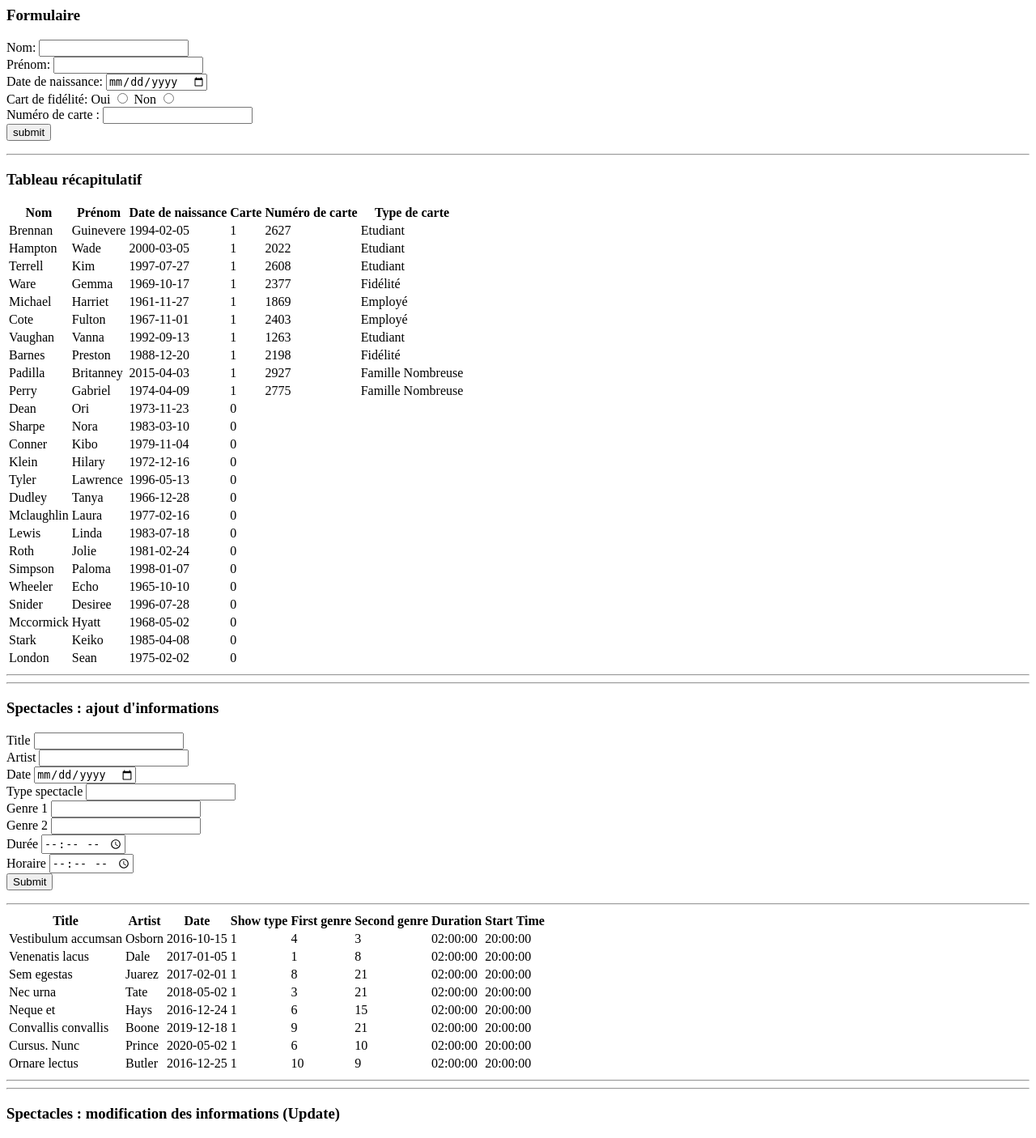
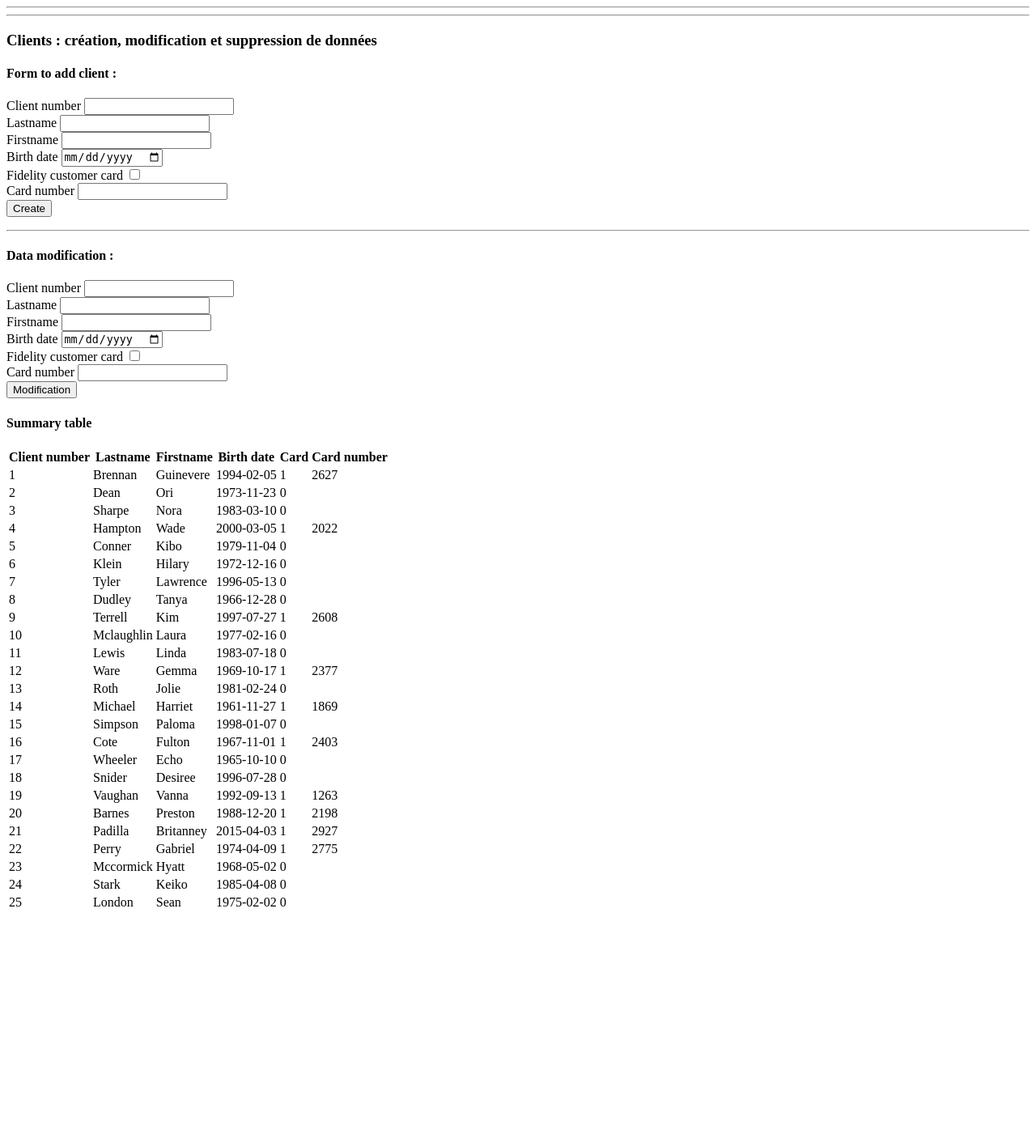
Before and after one commit to JodieAddis/Becode_php, a PHP site: page / in a window 1280 px wide. Shown: the whole page at 81% size. After the commit the page ends 1120 px from the top, so only its background shows below. Run offline with PHP 8.4, Linux system fonts and the light colour scheme; data comes from the database, SQL or seed files in the repository; data that the repository does not hold is empty.

Commit message:
Partie 'add new data to database' finie.

```diff
--- a/CRUD_2/index.php
+++ b/CRUD_2/index.php
@@ -10,7 +10,7 @@
             die('Erreur : '.$e->getMessage());
     }
 ?>
-<html>
+<!-- <html>
     <body>
         <h3>Formulaire </h3>
         <form action="" method="post">
@@ -30,62 +30,62 @@
             <input type="submit" name="submit" value="submit">
         </form>
         <hr>
-        <h3>Tableau récapitulatif</h3>
+        <h3>Tableau récapitulatif</h3> -->
         <?php
         //Affichage du tableau avec les données des clients
-        $tab = $pdo->prepare('SELECT * FROM clients
-        LEFT JOIN cards ON cards.cardNumber = clients.cardNumber
-        LEFT JOIN cardtypes ON cardtypes.id = cards.cardTypesId;
-        ');
-        $tab->execute();
-        $tab_client = $tab->fetchAll();
+        // $tab = $pdo->prepare('SELECT * FROM clients
+        // LEFT JOIN cards ON cards.cardNumber = clients.cardNumber
+        // LEFT JOIN cardtypes ON cardtypes.id = cards.cardTypesId;
+        // ');
+        // $tab->execute();
+        // $tab_client = $tab->fetchAll();
         ?>
-        <table>
+        <!-- <table>
             <th>Nom</th>
             <th>Prénom</th>
             <th>Date de naissance</th>
             <th>Carte</th>
             <th>Numéro de carte</th>
-            <th>Type de carte</th>
-            <?php foreach($tab_client as $data_client): ?>
-                <tr>
+            <th>Type de carte</th> -->
+            <!-- <?php foreach($tab_client as $data_client): ?> -->
+                <!-- <tr>
                     <td><?php echo $data_client['lastName']; ?></td>
                     <td><?php echo $data_client['firstName']; ?></td>
                     <td><?php echo $data_client['birthDate']; ?></td>
                     <td><?php echo $data_client['card']; ?></td>
                     <td><?php echo $data_client['cardNumber']; ?></td>
                     <td><?php echo $data_client['type']; ?></td>
-                </tr>
-            <?php endforeach; ?>
-        </table>
+                </tr> -->
+            <!-- <?php endforeach; ?> -->
+        <!-- </table> -->
         <?php
         //Vérification de l'existence des variables + que le champ ne doit pas rester vide pour certains paramètres
-        if((isset($_POST['nome'])) || !empty($_POST['nom']) || (isset($_POST['prenom'])) || !empty($_POST['prenom']) || (isset($_POST['birth'])) || !empty($_POST['birth']) || (isset($_POST['card_client'])) || !empty($_POST['card_client']) || (isset($_POST['card_number_client']))){
-            $lastName = ($_POST['nom']);
-            $firstName = ($_POST['prenom']);
-            $birth = ($_POST['birth']);
-            $card = ($_POST['card_client']);
-            $cardNumber = ($_POST['card_number_client']);
-            $typeCard = ($_POST['type_card']);
-            if(isset($_POST['submit'])){
-                $newData = $pdo->prepare('INSERT INTO clients (lastName, firstName, birthDate, card, cardNumber) VALUE (:lastName, :firstName, :birthDate, :card, :cardNumber);');
-                $newData->execute([
-                    'lastName' => $lastName,
-                    'firstName' => $firstName,
-                    'birthDate' => $birth,
-                    'card' => $card,
-                    'cardNumber' => $cardNumber,
-                ]) or die();
-                if($_POST['card_client'] == "Oui"){
-                    echo $cardNumber;
-                } else {
-                    NULL;
-                }
-            }
-            $newData->closeCursor();
-        }
+        // if((isset($_POST['nome'])) || !empty($_POST['nom']) || (isset($_POST['prenom'])) || !empty($_POST['prenom']) || (isset($_POST['birth'])) || !empty($_POST['birth']) || (isset($_POST['card_client'])) || !empty($_POST['card_client']) || (isset($_POST['card_number_client']))){
+        //     $lastName = ($_POST['nom']);
+        //     $firstName = ($_POST['prenom']);
+        //     $birth = ($_POST['birth']);
+        //     $card = ($_POST['card_client']);
+        //     $cardNumber = ($_POST['card_number_client']);
+        //     $typeCard = ($_POST['type_card']);
+        //     if(isset($_POST['submit'])){
+        //         $newData = $pdo->prepare('INSERT INTO clients (lastName, firstName, birthDate, card, cardNumber) VALUE (:lastName, :firstName, :birthDate, :card, :cardNumber);');
+        //         $newData->execute([
+        //             'lastName' => $lastName,
+        //             'firstName' => $firstName,
+        //             'birthDate' => $birth,
+        //             'card' => $card,
+        //             'cardNumber' => $cardNumber,
+        //         ]) or die();
+        //         if($_POST['card_client'] == "Oui"){
+        //             echo $cardNumber;
+        //         } else {
+        //             NULL;
+        //         }
+        //     }
+        //     $newData->closeCursor();
+        // }
         ?>
-        <hr>
+        <!-- <hr>
         <hr>
         <h3>Spectacles : ajout d'informations</h3>
         <form action="" method="post">
@@ -107,13 +107,13 @@
             <input type="time" min="21:00" max="00:00" name="start"><br>
             <input type="submit" value="Submit" name="submit">
         </form>
-        <hr>
+        <hr> -->
         <?php
-        $show = $pdo->prepare('SELECT * FROM shows;');
-        $show->execute();
-        $show_data = $show->fetchAll();
+        // $show = $pdo->prepare('SELECT * FROM shows;');
+        // $show->execute();
+        // $show_data = $show->fetchAll();
         ?>
-        <table>
+        <!-- <table>
             <th>Title</th>
             <th>Artist</th>
             <th>Date</th>
@@ -121,10 +121,10 @@
             <th>First genre</th>
             <th>Second genre</th>
             <th>Duration</th>
-            <th>Start Time</th>
-            <?php foreach($show_data as $data): ?>
+            <th>Start Time</th> -->
+            <!-- <?php foreach($show_data as $data): ?> -->
             <!-- Affichage des données -->
-                <tr>
+                <!-- <tr>
                     <td><?php echo $data['title']; ?></td>
                     <td><?php echo $data['performer']; ?></td>
                     <td><?php echo $data['date']; ?></td>
@@ -133,38 +133,137 @@
                     <td><?php echo $data['secondGenreId']; ?></td>
                     <td><?php echo $data['duration']; ?></td>
                     <td><?php echo $data['startTime']; ?></td>
-                </tr>
-                <?php endforeach; ?>
-        </table>
+                </tr> -->
+                <!-- <?php endforeach; ?> -->
+        <!-- </table> -->
         <!-- Insertion de nouvelles données dans le tableau -->
         <?php
-        if( isset($_POST['title']) || !empty($_POST['title']) || isset($_POST['artist']) || !empty($_POST['artist']) || isset($_POST['date']) || !empty($_POST['date']) || isset($_POST['type']) || !empty($_POST['type']) || isset($_POST['genre_1']) || !empty($_POST['genre_1']) || isset($_POST['genre_2']) || !empty($_POST['genre_2'])  || isset($_POST['duree']) || !empty($_POST['duree']) || isset($_POST['start']) || !empty($_POST['start'])){
-            $title = ($_POST['title']);
-            $artist = ($_POST['artist']);
-            $date = ($_POST['date']);
-            $type = ($_POST['type']);
-            $genre_1 = ($_POST['genre_1']);
-            $genre_2 = ($_POST['genre_2']);
-            $duration = ($_POST['duree']);
-            $startTime = ($_POST['start']);
-            if(isset($_POST['submit'])){
-                $new_info = $pdo->prepare('INSERT INTO shows (title, perfomer, date, showTypesId, firstGenresId, secondGenreId, duration, startTime) VALUE (:title, :perfomer, :date, :showTypesId, :firstGenresId, :secondGenreId, :duration, :startTime) ;');
-                $new_info->execute([
-                    'title' =>$title,
-                    'performer' => $artist,
-                    'date' => $date,
-                    'showTypesId' => $type,
-                    'firstGenresId' => $genre_1,
-                    'secondGenreId' => $genre_2,
-                    'duration' => $duration,
-                    'startTime' => $startTime
-                ]) or die();
-            }
-        }
+        // if( isset($_POST['title']) || !empty($_POST['title']) || isset($_POST['artist']) || !empty($_POST['artist']) || isset($_POST['date']) || !empty($_POST['date']) || isset($_POST['type']) || !empty($_POST['type']) || isset($_POST['genre_1']) || !empty($_POST['genre_1']) || isset($_POST['genre_2']) || !empty($_POST['genre_2'])  || isset($_POST['duree']) || !empty($_POST['duree']) || isset($_POST['start']) || !empty($_POST['start'])){
+        //     $title = ($_POST['title']);
+        //     $artist = ($_POST['artist']);
+        //     $date = ($_POST['date']);
+        //     $type = ($_POST['type']);
+        //     $genre_1 = ($_POST['genre_1']);
+        //     $genre_2 = ($_POST['genre_2']);
+        //     $duration = ($_POST['duree']);
+        //     $startTime = ($_POST['start']);
+        //     if(isset($_POST['submit'])){
+        //         $new_info = $pdo->prepare('INSERT INTO shows (title, perfomer, date, showTypesId, firstGenresId, secondGenreId, duration, startTime) VALUE (:title, :perfomer, :date, :showTypesId, :firstGenresId, :secondGenreId, :duration, :startTime) ;');
+        //         $new_info->execute([
+        //             'title' =>$title,
+        //             'performer' => $artist,
+        //             'date' => $date,
+        //             'showTypesId' => $type,
+        //             'firstGenresId' => $genre_1,
+        //             'secondGenreId' => $genre_2,
+        //             'duration' => $duration,
+        //             'startTime' => $startTime
+        //         ]) or die();
+        //     }
+        // }
         ?>
         <hr>
         <hr>
 
-        <h3>Spectacles : modification des informations (Update)</h3>
+        <h3>Clients : création, modification et suppression de données</h3>
+        <h4>Form to add client : </h4>
+        <form action="" method="post">
+            <label for="client_number">Client number</label>
+            <input type="text" name="client_number"><br>
+            <label for="lastname">Lastname</label>
+            <input type="text" name="lastname"><br>
+            <label for="firstname">Firstname</label>
+            <input type="text" name="firstname"><br>
+            <label for="birth_date">Birth date</label>
+            <input type="date" name="birth_date"><br>
+            <label for="checkbox">Fidelity customer card</label>
+            <input type="checkbox" name="checkbox"><br>
+            <label for="number_card">Card number</label>
+            <input type="number" name="number_card"><br>
+            <input type="submit" name="Create" value="Create" id="Create">
+
+        </form>
+        <!-- Insertion de nouvelles données -->
+            <?php
+            if( isset($_POST['client_number']) || !empty($_POST['client_number']) || isset($_POST['lastname']) || !empty($_POST['lastname']) || isset($_POST['firstname']) || !empty($_POST['firstname']) || isset($_POST['birth_date']) || !empty($_POST['birth_date']) || isset($_POST['checkbox']) || isset($_POST['number_card'])){
+                $clientNumber = $_POST['client_number'];
+                $lastname = $_POST['lastname'];
+                $firstname = $_POST['firstname'];
+                $birth_date = $_POST['birth_date'];
+                $card_fid = $_POST['checkbox'];
+                $number_card = $_POST['number_card'];
+                if(isset($_POST['Create'])){
+                    $add_client = $pdo->prepare('INSERT INTO clients (id, lastName, firstName, birthDate, card, cardNumber) VALUE (:client_number, :lastName, :firstName, :birthDate, :card, :number_card)');
+                    $add_client->execute([
+                        'client_number' => $clientNumber,
+                        'lastName' => $lastname,
+                        'firstName' => $firstname,
+                        'birthDate' => $birth_date,
+                        'card' => $card_fid,
+                        'number_card' => $number_card
+                    ]);
+                }
+            }
+            ?>
+        <hr>
+        <h4>Data modification : </h4>
+        <form action="" method="post">
+            <label for="number_modif">Client number</label>
+            <input type="number" name="number_modif"><br>
+            <label for="lastname_modif">Lastname</label>
+            <input type="text" name="lastname_modif"><br>
+            <label for="firstname_modif">Firstname</label>
+            <input type="text" name="firstname_modif"><br>
+            <label for="birth_modif">Birth date</label>
+            <input type="date" name="birth_modif"><br>
+            <label for="card_modif">Fidelity customer card</label>
+            <input type="checkbox" name="card_modif"><br>
+            <label for="number_card_modif">Card number</label>
+            <input type="number" name="number_card_modif"><br>
+            <input type="submit" name="modification" value="Modification">
+        </form>
+        <?php
+        // if(isset($nameModif) || !empty($nameModif) || isset($firstnameModif) || !empty($firstnameModif) || isset($birth_modif) || !empty($birth_modif) || isset($card_modif) || !empty($card_modif) || isset($number_modif) || !empty($number_modif)){
+        //     $nameModif = $_POST['lastname_modif'];
+        //     $firstnameModif = $_POST['firstname_modif'];
+        //     $birth_modif = $_POST['birth_modif'];
+        //     $card_modif = $_POST['card_modif'];
+        //     $number_modif = $_POST['number_card_modif'];
+        //     if(isset($_POST['modification'])){
+        //         $modification = $pdo->prepare('UPDATE clients SET lastName=(:lastname_modif), firstName=(:firstname_modif), birthDate=(:birth_modif), card=(:card_modif), cardNumber=(:number_card_modif) WHERE id=(:number_modif);');
+        //         $modification->execute([
+        //             'lastname_modif' => $nameModif,
+        //             'firstname_modif' => $firstnameModif,
+        //             'birth_modif' => $birth_modif,
+        //             'card_modif' => $card_modif,
+        //             'card_number_modif' => $number_modif,
+        //         ]);
+        //     }
+        // }
+        ?>
+        <h4>Summary table</h4>
+        <table>
+            <th>Client number</th>
+            <th>Lastname</th>
+            <th>Firstname</th>
+            <th>Birth date</th>
+            <th>Card</th>
+            <th>Card number</th>
+            <?php
+            $display_tab = $pdo->prepare('SELECT * FROM clients');
+            $display_tab->execute();
+            $display_tab_data = $display_tab->fetchAll();
+            ?>
+            <?php foreach($display_tab_data as $row_data): ?>
+                <tr>
+                    <td><?php echo $row_data['id']; ?></td>
+                    <td><?php echo $row_data['lastName']; ?></td>
+                    <td><?php echo $row_data['firstName']; ?></td>
+                    <td><?php echo $row_data['birthDate']; ?></td>
+                    <td><?php echo $row_data['card']; ?></td>
+                    <td><?php echo $row_data['cardNumber']; ?></td>
+                </tr>
+                <?php endforeach; ?>
+        </table>
     </body>
 </html>
```
Also changed, not shown: CRUD_2/ex7.php (added, +117 -0 lines).
